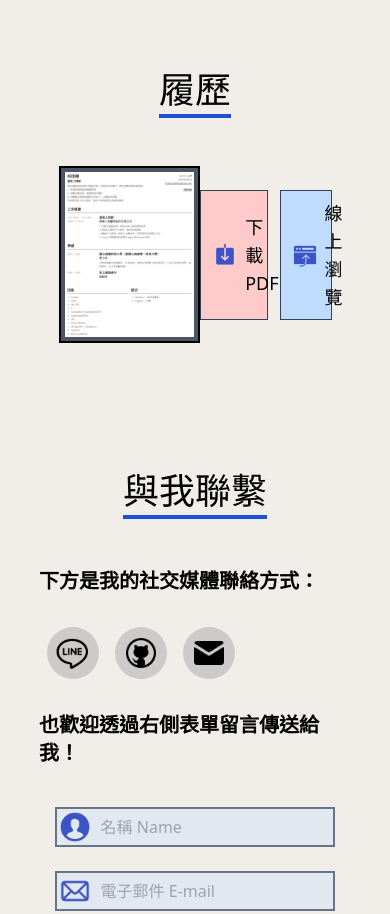
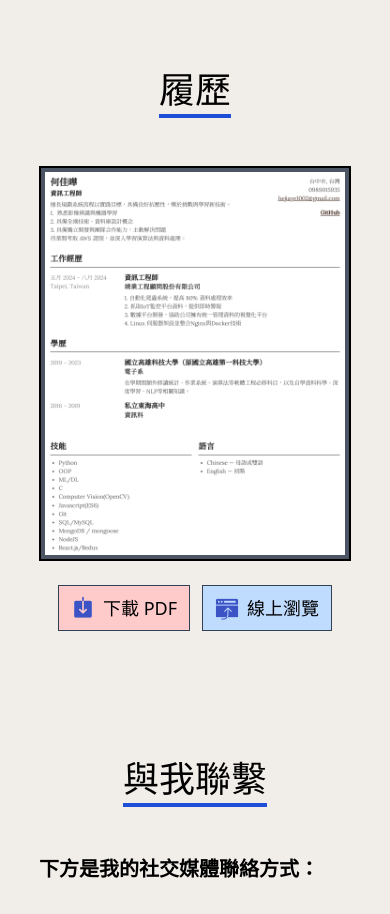
Before and after one commit to Sapphire0912/Portfolio-Website, a Next.js app in the folder portfolio-website/: page / in a window 390 px wide. Shown: the part 2740-3654 px from the top of the page. Built offline with nearby package versions, Linux system fonts and the light colour scheme.

Commit message:
rwd resume-sec

```diff
--- a/portfolio-website/src/components/Resume.tsx
+++ b/portfolio-website/src/components/Resume.tsx
@@ -17,7 +17,7 @@ const Resume: React.FC<DarkModeProps> = ({ darkMode }) => {
             履歷
           </span>
         </p>
-        <div className=" flex justify-center items-center mt-4 pt-10 pb-4 w-[70%]">
+        <div className="lg:flex-row sm:w-[70%] flex flex-col justify-center items-center mt-4 pt-10 pb-4 w-[80%]">
           <div id="resume-prop">
             <Image
               src="/resume/cv_thumbnail.png"
@@ -31,7 +31,7 @@ const Resume: React.FC<DarkModeProps> = ({ darkMode }) => {
               height={640}
             />
           </div>
-          <div id="download-and-open resume btn">
+          <div id="download-and-open resume btn" className="lg:mt-0 mt-6">
             <div className="flex justify-end text-black">
               <a
                 href="/resume/jiayehe_104_resume.pdf"
```
